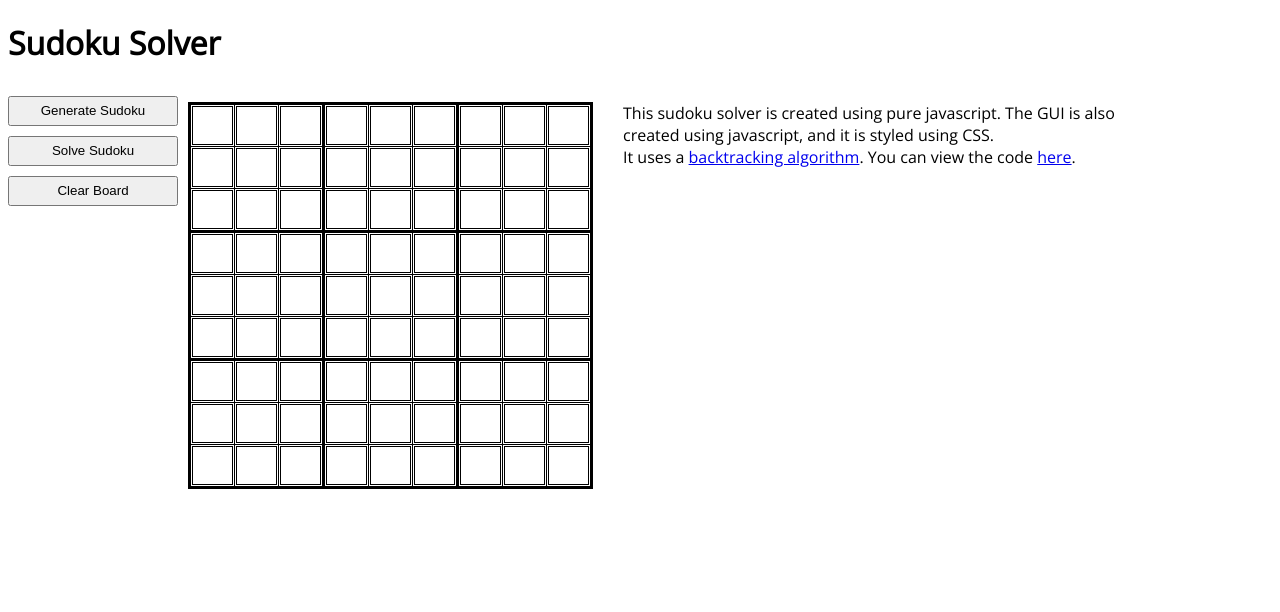
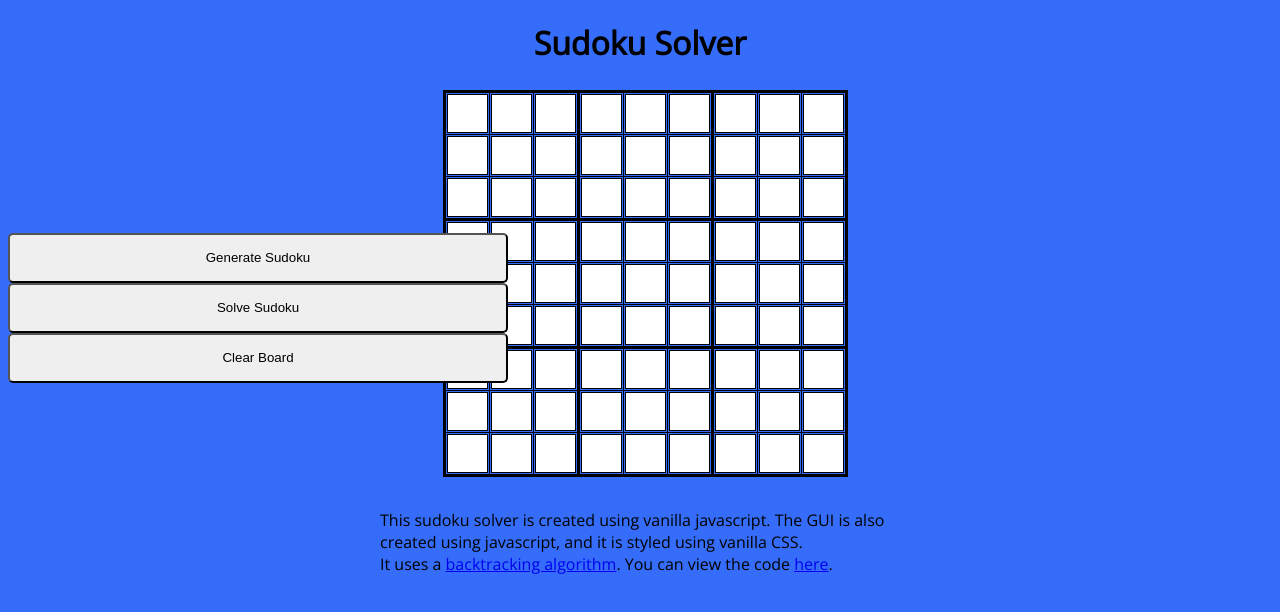
Before and after one commit to NavalShah/SudokuSolverJS, a plain HTML site: page index.html in a window 1280 px wide. Drawn offline with nearby package versions, Linux system fonts and the light colour scheme.

Commit message:
implemented css

```diff
--- a/index.html
+++ b/index.html
@@ -23,8 +23,8 @@
       </div>
 
       <div class="info-box">
-        <p>This sudoku solver is created using pure javascript. The GUI is also created using javascript,
-        and it is styled using CSS.<br>
+        <p>This sudoku solver is created using vanilla javascript. The GUI is also created using javascript,
+        and it is styled using vanilla CSS.<br>
         It uses a <a href="https://en.wikipedia.org/wiki/Sudoku_solving_algorithms" target="blank">
         backtracking algorithm</a>.
         You can view the code <a href="https://www.youtube.com/watch?v=dQw4w9WgXcQ" target="blank">
--- a/styles.css
+++ b/styles.css
@@ -1,21 +1,46 @@
 body {
-    background-color: white;
+    background-color: rgb(53, 109, 250);
     color: black;
     font-family: 'Open Sans', sans-serif;
 }
 
+h1{
+    margin: none;
+    margin-bottom: 10px;
+    text-align: center;
+}
 .container {
-    display: flex;
+    display: grid;
+    align-items: center;
+    justify-content: center;
+    display: grid;
 }
 
+.buttons{
+    position: absolute;
+}
+
+.info-box{
+    align-items: baseline;
+}
+
+p{
+}
+
+
 .buttons button{
-    margin-top: 10px;
-    height: 30px;
-    width: 170px;
+    height: 50px;
+    width: 500px;
+    border-radius: 5px;
+    position:relative;
+    top: 50%;
+    left: 50%;
+    transform: translate(-50%, -50%);
 }
 
 .sudoku-container {
     margin-left: 10px;
+    vertical-align: top;
 }
 
 .info-box {
```
